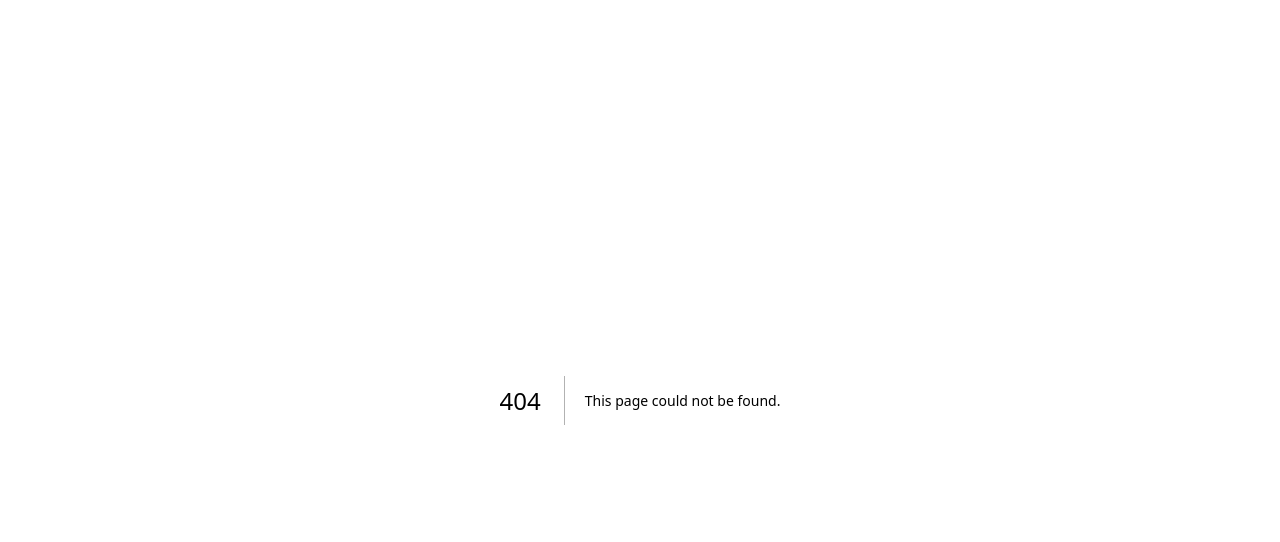
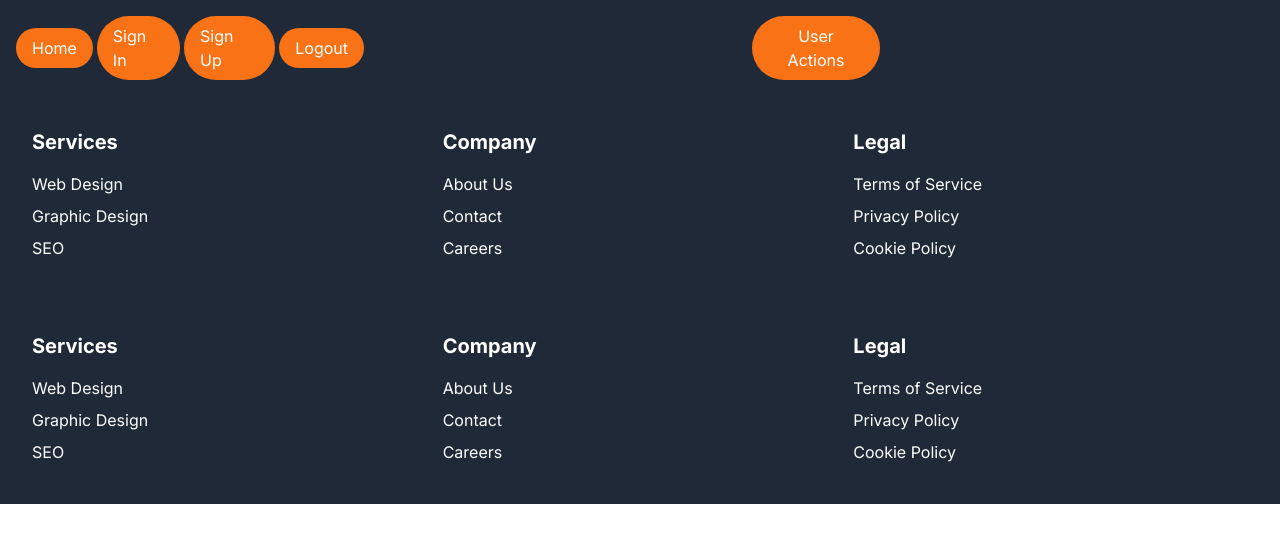
Before and after one commit to injammahin/final_lab_awt, a Next.js app: page /footer in a window 1280 px wide. Before the commit this address had no page. Shown: the top 542 px of the page. Built offline with nearby package versions, Linux system fonts and the light colour scheme.

Commit message:
navigation done

```diff
--- a/package.json
+++ b/package.json
@@ -10,9 +10,11 @@
   },
   "dependencies": {
     "axios": "^1.6.2",
+    "jsonwebtoken": "^9.0.2",
     "next": "14.0.4",
     "react": "^18",
-    "react-dom": "^18"
+    "react-dom": "^18",
+    "react-router-dom": "^6.21.1"
   },
   "devDependencies": {
     "@types/node": "^20",
--- /dev/null
+++ b/src/app/footer/page.tsx
@@ -0,0 +1,74 @@
+import React from "react";
+
+const Footer = () => {
+  return (
+    <footer className="bg-gray-800 text-white p-8">
+      <div className="container mx-auto">
+        <div className="grid grid-cols-2 md:grid-cols-3 gap-4">
+          <div>
+            <h2 className="text-xl font-bold mb-4">Services</h2>
+            <ul>
+              <li className="mb-2">
+                <a href="#" className="hover:text-gray-300">
+                  Web Design
+                </a>
+              </li>
+              <li className="mb-2">
+                <a href="#" className="hover:text-gray-300">
+                  Graphic Design
+                </a>
+              </li>
+              <li className="mb-2">
+                <a href="#" className="hover:text-gray-300">
+                  SEO
+                </a>
+              </li>
+            </ul>
+          </div>
+          <div>
+            <h2 className="text-xl font-bold mb-4">Company</h2>
+            <ul>
+              <li className="mb-2">
+                <a href="#" className="hover:text-gray-300">
+                  About Us
+                </a>
+              </li>
+              <li className="mb-2">
+                <a href="#" className="hover:text-gray-300">
+                  Contact
+                </a>
+              </li>
+              <li className="mb-2">
+                <a href="#" className="hover:text-gray-300">
+                  Careers
+                </a>
+              </li>
+            </ul>
+          </div>
+          <div>
+            <h2 className="text-xl font-bold mb-4">Legal</h2>
+            <ul>
+              <li className="mb-2">
+                <a href="#" className="hover:text-gray-300">
+                  Terms of Service
+                </a>
+              </li>
+              <li className="mb-2">
+                <a href="#" className="hover:text-gray-300">
+                  Privacy Policy
+                </a>
+              </li>
+              <li className="mb-2">
+                <a href="#" className="hover:text-gray-300">
+                  Cookie Policy
+                </a>
+              </li>
+            </ul>
+          </div>
+        </div>
+      </div>
+    </footer>
+  );
+};
+
+export default Footer;
--- a/src/app/layout.tsx
+++ b/src/app/layout.tsx
@@ -1,22 +1,28 @@
-import type { Metadata } from 'next'
-import { Inter } from 'next/font/google'
-import './globals.css'
+import type { Metadata } from "next";
+import { Inter } from "next/font/google";
+import "./globals.css";
+import Navber from "./navigation/page";
+import Footer from "./footer/page";
 
-const inter = Inter({ subsets: ['latin'] })
+const inter = Inter({ subsets: ["latin"] });
 
 export const metadata: Metadata = {
-  title: 'Create Next App',
-  description: 'Generated by create next app',
-}
+  title: "Create Next App",
+  description: "Generated by create next app",
+};
 
 export default function RootLayout({
   children,
 }: {
-  children: React.ReactNode
+  children: React.ReactNode;
 }) {
   return (
     <html lang="en">
-      <body className={inter.className}>{children}</body>
+      <body className={inter.className}>
+        <Navber />
+        {children}
+        <Footer />
+      </body>
     </html>
-  )
+  );
 }
--- /dev/null
+++ b/src/app/navigation/page.tsx
@@ -0,0 +1,58 @@
+// Navber.jsx
+import Link from "next/link";
+import page from "../page";
+const Navber = () => {
+  return (
+    <div className="bg-gray-800 text-white p-4">
+      <div className="container mx-auto flex justify-between items-center">
+        <div className="">
+          <div className="hidden lg:flex items-center space-x-1">
+            <a
+              href="/pages"
+              className="bg-orange-500 flex items-center text-white rounded-full px-4 py-2 hover:bg-orange-600 hover:text-black hover:underline"
+            >
+              Home
+            </a>
+            <Link
+              href="/login"
+              className="bg-orange-500 text-white rounded-full px-4 py-2 hover:bg-orange-600 hover:text-black hover:underline"
+            >
+              Sign In
+            </Link>
+            <Link
+              href="/registration"
+              className="bg-orange-500 text-white rounded-full px-4 py-2 hover:bg-orange-600 hover:text-black hover:underline"
+            >
+              Sign Up
+            </Link>
+            <Link
+              href="/"
+              className="bg-orange-500 text-white rounded-full px-4 py-2 hover:bg-orange-600 hover:text-black hover:underline"
+            >
+              Logout
+            </Link>
+
+            <div className="group px-96 inline-block relative">
+              <button className="bg-orange-500 text-white rounded-full px-4 py-2 hover:bg-orange-600 hover:text-black ">
+                User Actions
+              </button>
+              <ul className="dropdown-menu absolute hidden bg text-gray-700 pt-1 group-hover:block">
+                <li className="nav-link bg-orange-600 rounded">
+                  <Link href="/update">Update</Link>
+                </li>
+                <li className="nav-link bg-orange-600 rounded">
+                  <Link href="/delete">Delete</Link>
+                </li>
+                <li className="nav-link bg-orange-600 rounded">
+                  <Link href="/edit">Edit</Link>
+                </li>
+              </ul>
+            </div>
+          </div>
+        </div>
+      </div>
+    </div>
+  );
+};
+
+export default Navber;
```
Also changed, not shown: 1 other file (tests, documents, lock files or other folders).
